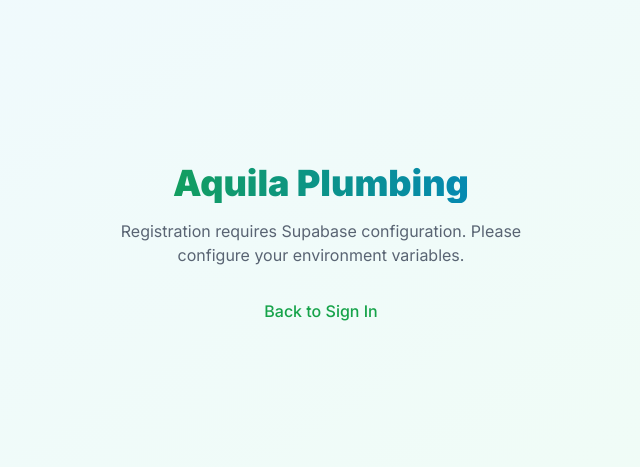
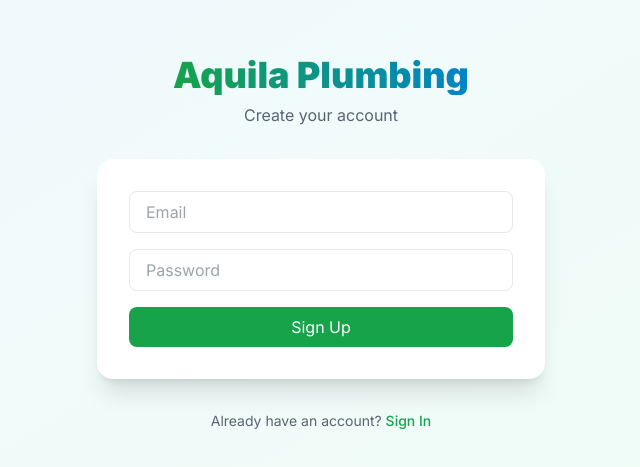
Before and after one commit to nathanfishhk-hue/aquila-plumbing, a Next.js app: page /auth/register in a window 1280 px wide. Shown: the part 157-624 px from the top of the page, without its empty margins (319-959 px from the left). Built offline with nearby package versions, Linux system fonts and the light colour scheme; no server answers.

Commit message:
Add registration functionality with Supabase

```diff
--- a/src/app/auth/register/page.tsx
+++ b/src/app/auth/register/page.tsx
@@ -1,22 +1,111 @@
 'use client'
 
+import { motion } from 'framer-motion'
 import Link from 'next/link'
+import { useState, useEffect } from 'react'
 
 export default function RegisterPage() {
   return (
     <div className="min-h-screen flex items-center justify-center bg-gradient-to-br from-plumb-blue-50 to-plumb-green-50 p-4">
-      <div className="w-full max-w-md text-center">
-        <h1 className="text-4xl font-black bg-gradient-to-r from-plumb-green-600 to-plumb-blue-600 bg-clip-text text-transparent mb-4">
-          Aquila Plumbing
-        </h1>
-        <p className="text-muted-foreground mb-8">
-          Registration requires Supabase configuration.
-          Please configure your environment variables.
+      <motion.div
+        initial={{ opacity: 0, y: 50 }}
+        animate={{ opacity: 1, y: 0 }}
+        transition={{ duration: 0.8, ease: 'easeOut' }}
+        className="w-full max-w-md space-y-8"
+      >
+        <div className="text-center">
+          <Link href="/" className="inline-block">
+            <h1 className="text-4xl font-black bg-gradient-to-r from-plumb-green-600 to-plumb-blue-600 bg-clip-text text-transparent mb-2">
+              Aquila Plumbing
+            </h1>
+          </Link>
+          <p className="text-muted-foreground">Create your account</p>
+        </div>
+
+        <div className="bg-card rounded-2xl shadow-xl p-8">
+          <RegisterForm />
+        </div>
+
+        <p className="text-center text-sm text-muted-foreground">
+          Already have an account?{' '}
+          <Link href="/auth/login" className="text-plumb-green-600 hover:underline font-medium">
+            Sign In
+          </Link>
         </p>
+      </motion.div>
+    </div>
+  )
+}
+
+function RegisterForm() {
+  const [supabase, setSupabase] = useState<any>(null)
+  const [email, setEmail] = useState('')
+  const [password, setPassword] = useState('')
+  const [loading, setLoading] = useState(false)
+
+  useEffect(() => {
+    const initSupabase = async () => {
+      try {
+        const { createClient } = await import('@/lib/supabase/client')
+        setSupabase(createClient())
+      } catch {
+        setSupabase(null)
+      }
+    }
+    initSupabase()
+  }, [])
+
+  const handleSubmit = async (e: React.FormEvent) => {
+    e.preventDefault()
+    setLoading(true)
+
+    try {
+      if (supabase) {
+        await supabase.auth.signUp({ email, password })
+      }
+    } catch (_error) {
+      console.error('Registration failed')
+    }
+
+    setLoading(false)
+  }
+
+  if (!supabase) {
+    return (
+      <div className="text-center">
+        <p className="text-muted-foreground mb-4">Configure Supabase environment variables to enable registration</p>
         <Link href="/auth/login" className="text-plumb-green-600 hover:underline font-medium">
           Back to Sign In
         </Link>
       </div>
-    </div>
+    )
+  }
+
+  return (
+    <form onSubmit={handleSubmit} className="space-y-4">
+      <input
+        type="email"
+        placeholder="Email"
+        value={email}
+        onChange={(e) => setEmail(e.target.value)}
+        className="w-full px-4 py-2 border rounded-lg"
+        required
+      />
+      <input
+        type="password"
+        placeholder="Password"
+        value={password}
+        onChange={(e) => setPassword(e.target.value)}
+        className="w-full px-4 py-2 border rounded-lg"
+        required
+      />
+      <button
+        type="submit"
+        disabled={loading}
+        className="w-full px-4 py-2 bg-plumb-green-600 text-white rounded-lg"
+      >
+        {loading ? 'Loading...' : 'Sign Up'}
+      </button>
+    </form>
   )
 }
```
